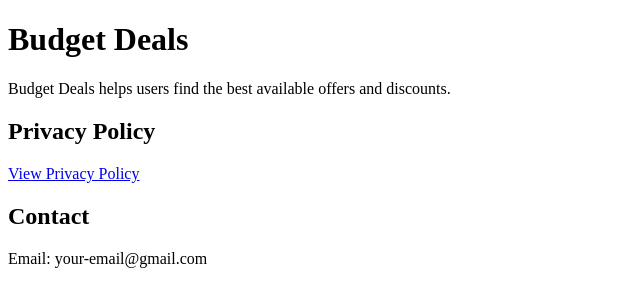
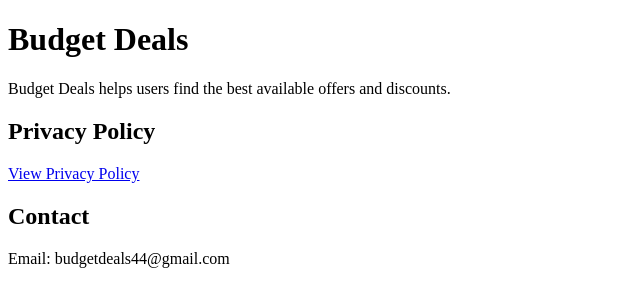
Before and after one commit to fixdeal-rgb/fixdeal-rgb.github.io, a plain HTML site: page index.html in a window 1280 px wide. Shown: the full height of the page, 0-640 px from the left. Drawn offline with Linux system fonts and the light colour scheme.

Commit message:
Update index.html

```diff
--- a/index.html
+++ b/index.html
@@ -12,7 +12,7 @@
   <a href="privacy-policy.html">View Privacy Policy</a>
 
   <h2>Contact</h2>
-  <p>Email: your-email@gmail.com</p>
+  <p>Email: budgetdeals44@gmail.com</p>
 
 </body>
 </html>
```
